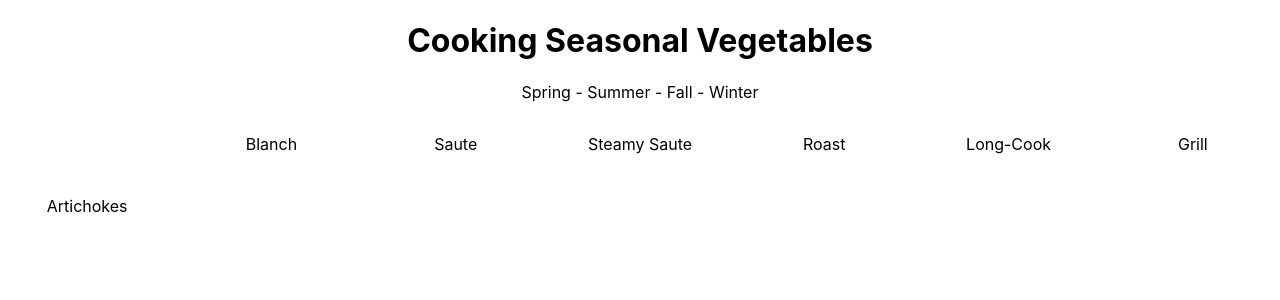
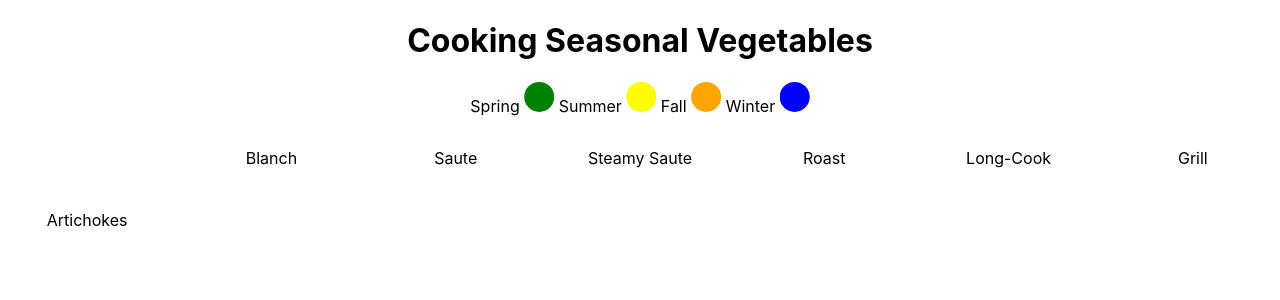
Before and after one commit to pauljickling/cooking-vegetables, a React (Create React App) app: page / in a window 1280 px wide. Shown: the top 300 px of the page. Built offline with nearby package versions, Linux system fonts and the light colour scheme.

Commit message:
Added color codes to legend component

```diff
--- a/src/App.css
+++ b/src/App.css
@@ -21,3 +21,35 @@ div.chart {
   grid-gap: 10px;
   grid-template-columns: repeat(7, 1fr);
 }
+
+.spring {
+  background-color: green;
+  display: inline-block;
+  width: 30px;
+  height: 30px;
+  clip-path: circle(50%);
+}
+
+.summer {
+  clip-path: circle(50%);
+  display: inline-block;
+  background-color: yellow;
+  width: 30px;
+  height: 30px;
+}
+
+.fall {
+  clip-path: circle(50%);
+  display: inline-block;
+  background-color: orange;
+  width: 30px;
+  height: 30px;
+}
+
+.winter {
+  display: inline-block;
+  clip-path: circle(50%);
+  background-color: blue;
+  width: 30px;
+  height: 30px;
+}
--- a/src/Legend.js
+++ b/src/Legend.js
@@ -2,7 +2,7 @@ import React, { Component } from 'react';
 
 const Legend = () => (
   <div className="legend">
-    <p>Spring - Summer - Fall - Winter</p>
+    <p>Spring <div className="spring"></div>  Summer <div className="summer"></div>  Fall <div className="fall"></div>  Winter <div className="winter"></div></p>
   </div>
 );
 
```
